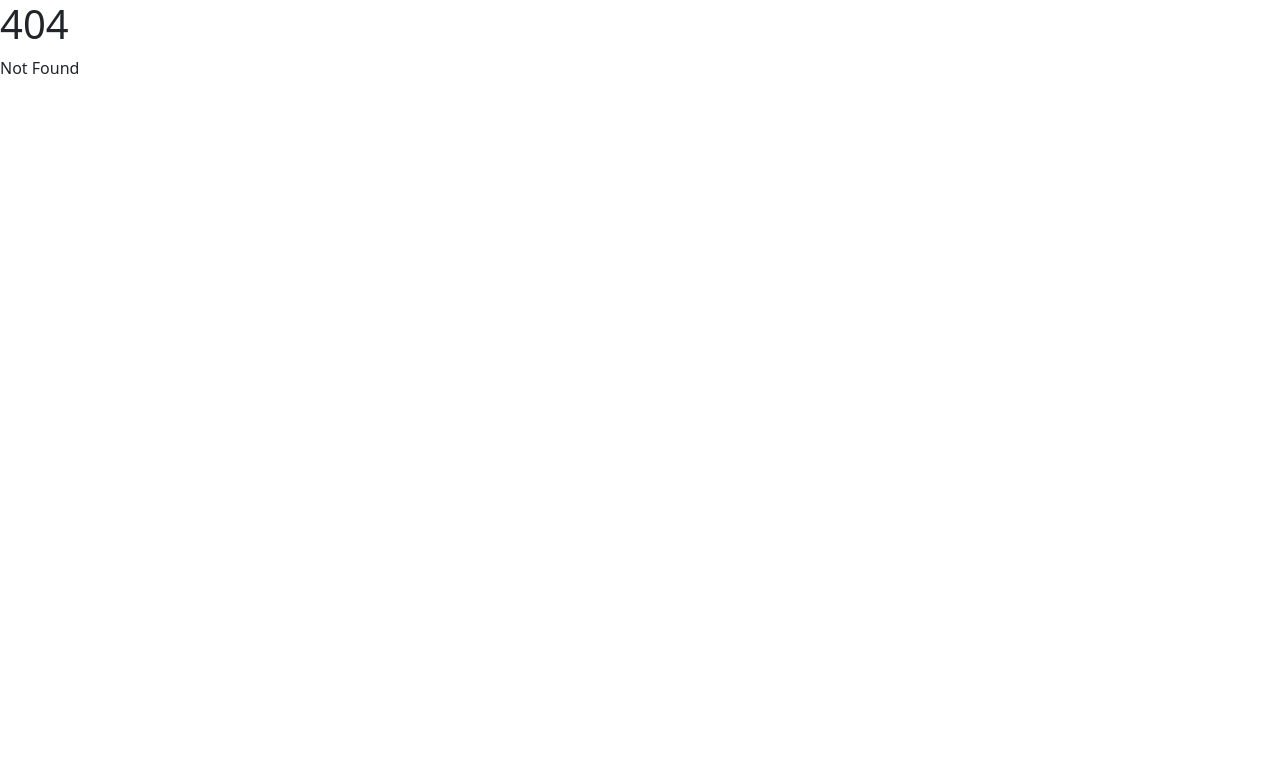
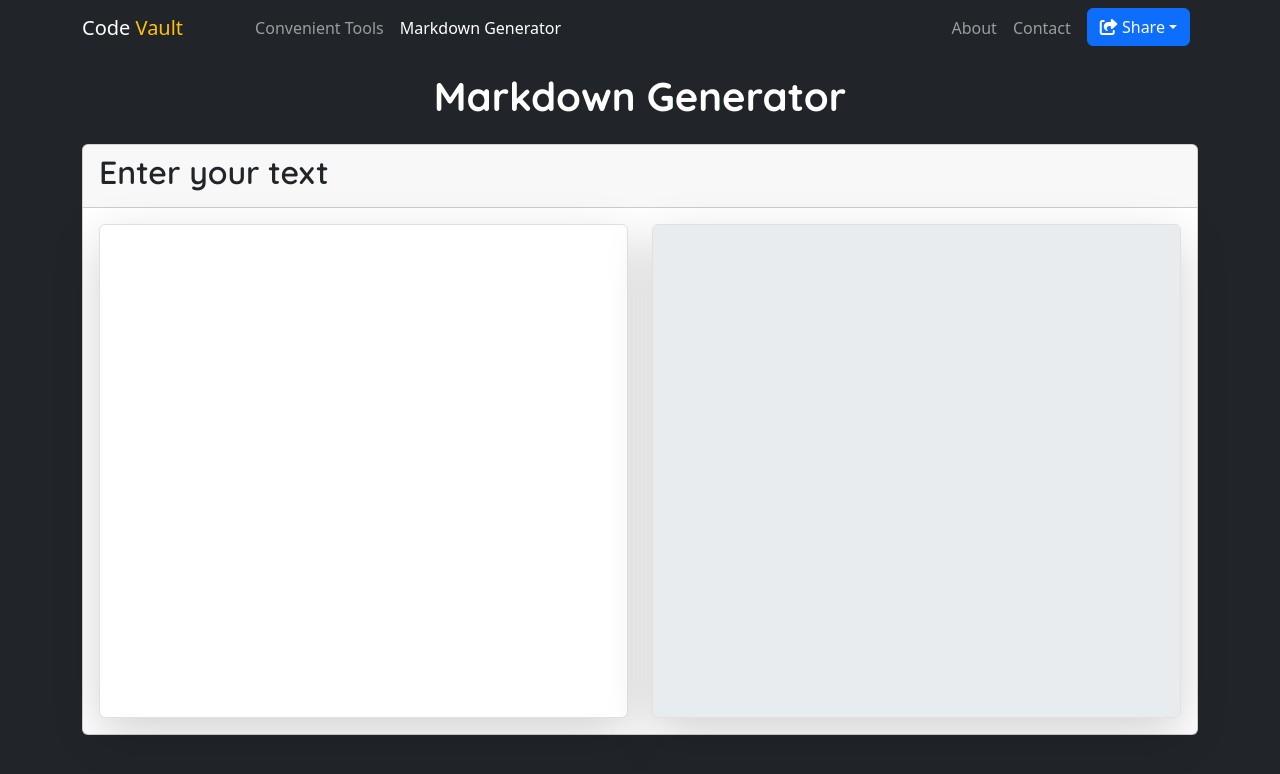
Before and after one commit to Oded2/Code-Vault, a SvelteKit app: page /convenientTools/markdownGenerator in a window 1280 px wide. Before the commit this address had no page. Shown: the top 774 px of the page. Built offline with nearby package versions, Linux system fonts and the light colour scheme; a web font is replaced by a local one.

Commit message:
In progress adding new thing

```diff
--- a/src/data/hrefs.json
+++ b/src/data/hrefs.json
@@ -85,6 +85,16 @@
             "title": "Israeli Driver Theory"
         }
     },
+    "convenientTools": {
+        "home": {
+            "link": "/convenientTools",
+            "title": "Convenient Tools"
+        },
+        "markdown": {
+            "link": "/convenientTools/markdownGenerator",
+            "title": "Markdown Generator"
+        }
+    },
     "email": {
         "address": "odedconnect@gmail.com",
         "mailto": "mailto:odedconnect@gmail.com"
--- /dev/null
+++ b/src/routes/convenientTools/markdownGenerator/+page.svelte
@@ -0,0 +1,52 @@
+<script>
+  import Header from "../../../components/Header.svelte";
+  import hrefs from "../../../data/hrefs.json";
+  const directory = hrefs.convenientTools;
+
+  let input = "",
+    output = "";
+
+  const markdown = (string) => {};
+  const bold = /\*\*(.*)\*\*/gim;
+</script>
+
+<main class="full-background text-bg-dark">
+  <Header {directory} title={directory.markdown.title} />
+  <div class="container">
+    <div class="font-google-quicksand text-center py-3">
+      <h1 class="fw-bold">{directory.markdown.title}</h1>
+    </div>
+    <div>
+      <div class="card">
+        <div class="card-header">
+          <h2 class="font-google-quicksand fw-600">Enter your text</h2>
+        </div>
+        <div class="card-body">
+          <div class="row">
+            <div class="col-md">
+              <textarea
+                class="form-control shadow-lg"
+                rows="20"
+                bind:value={input}
+              />
+            </div>
+            <div class="col-md mt-5 mt-md-0">
+              <textarea
+                disabled
+                class="form-control shadow-lg"
+                rows="20"
+                bind:value={output}
+              />
+            </div>
+          </div>
+        </div>
+      </div>
+    </div>
+  </div>
+</main>
+
+<style>
+  textarea {
+    resize: none;
+  }
+</style>
```
Also changed, not shown: src/routes/convenientTools/+page.svelte (added, +9 -0 lines).
